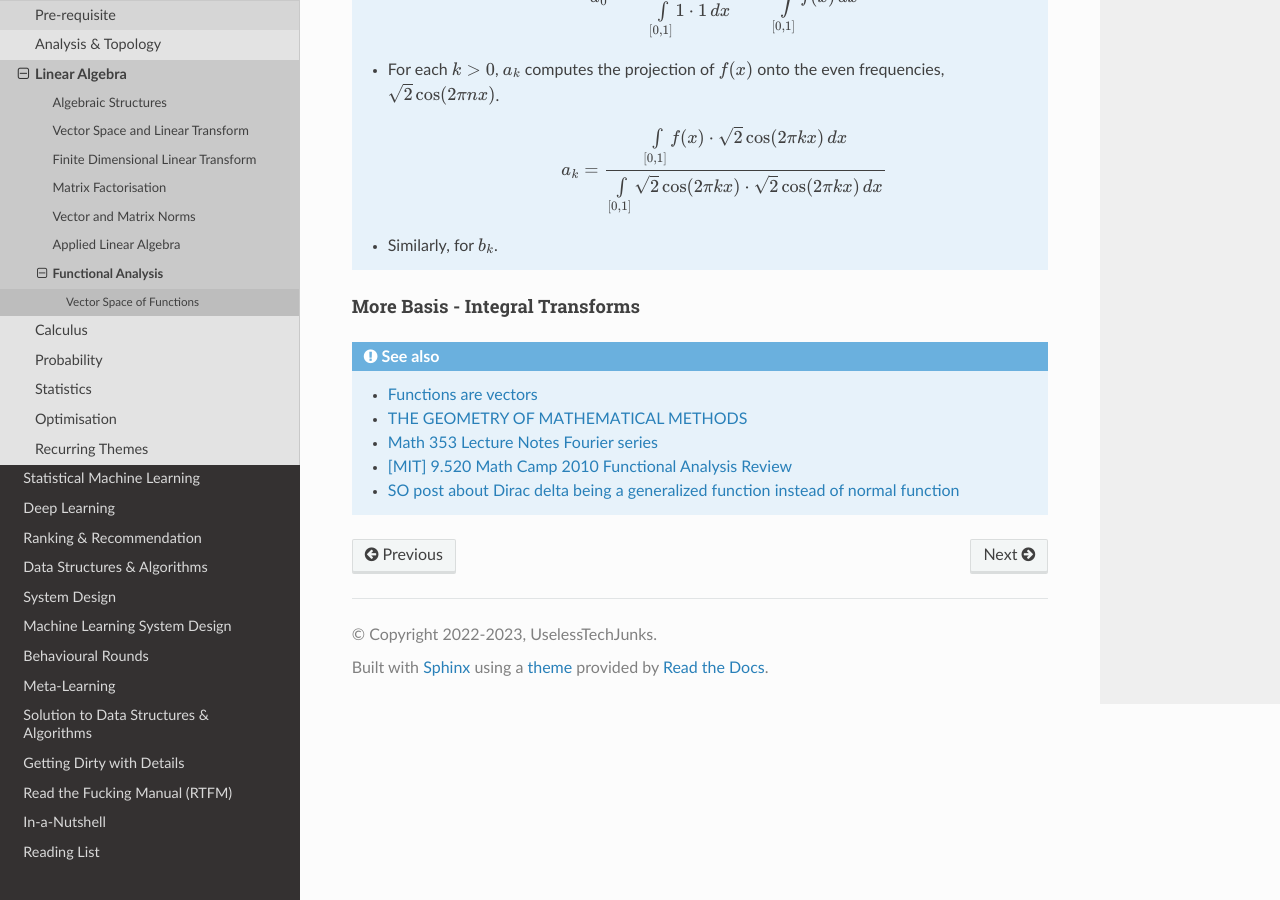
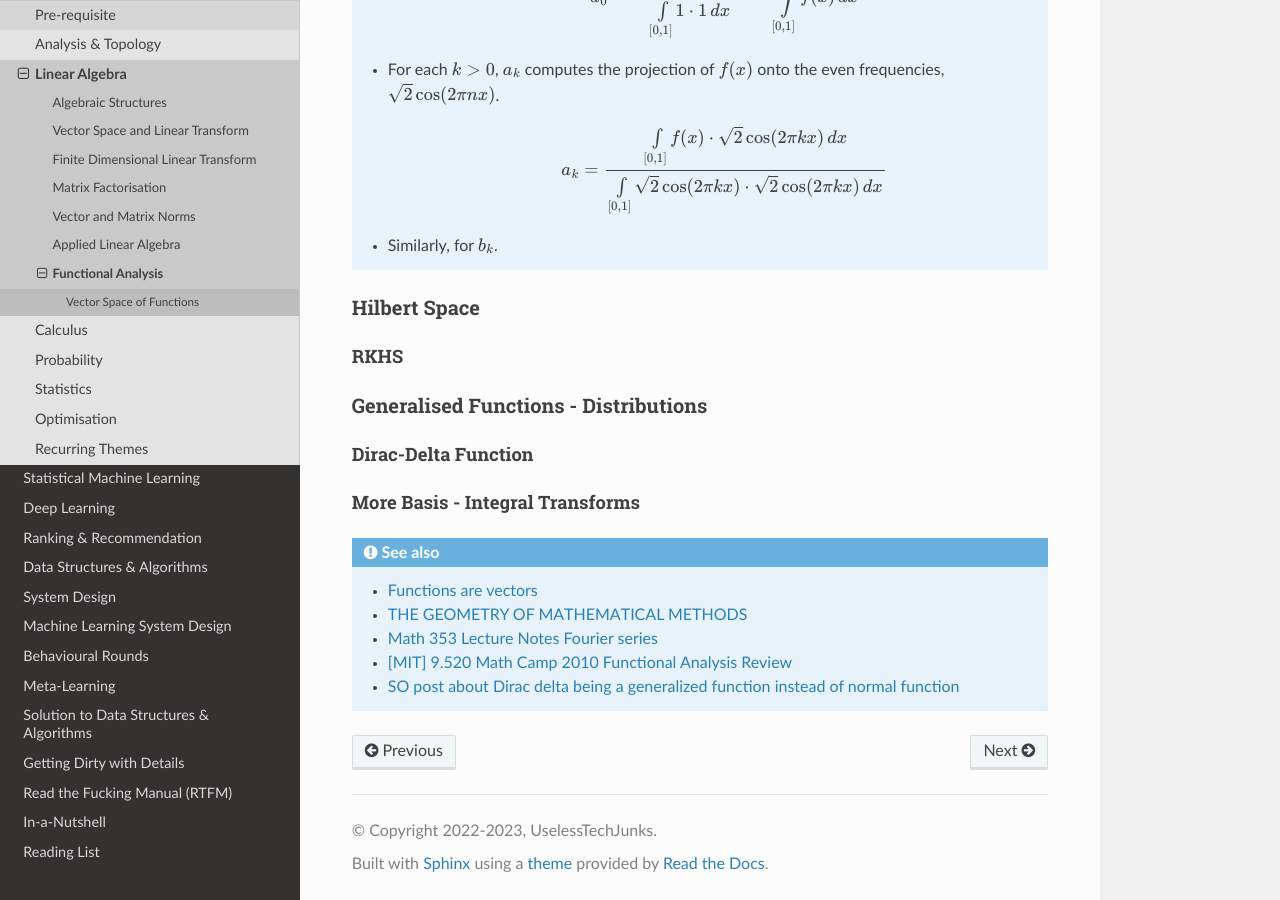
Before and after one commit to uselesstechjunks/leetcode, a Sphinx documentation site: the page built from docs/source/math/linalg/funan.rst, in a window 1280 px wide and 900 px high, scrolled down 5183 px. Built offline with Sphinx 7.4.7 and the Read the Docs theme 2.0.0, drawn with Linux system fonts in a browser that asks for light colours.

Commit message:
Update funan.rst

```diff
--- a/docs/source/math/linalg/funan.rst
+++ b/docs/source/math/linalg/funan.rst
@@ -167,6 +167,15 @@ Fourier Basis
 		.. math:: a_k=\frac{\int_\limits{[0,1]}f(x)\cdot\sqrt{2}\cos(2\pi kx)\mathop{dx}}{\int_\limits{[0,1]}\sqrt{2}\cos(2\pi kx)\cdot\sqrt{2}\cos(2\pi kx)\mathop{dx}}
 	* Similarly, for :math:`b_k`.
 
+Hilbert Space
+================================================================================
+RKHS
+--------------------------------------------------------------------------------
+
+Generalised Functions - Distributions
+================================================================================
+Dirac-Delta Function
+--------------------------------------------------------------------------------
 More Basis - Integral Transforms
 --------------------------------------------------------------------------------
 
```
